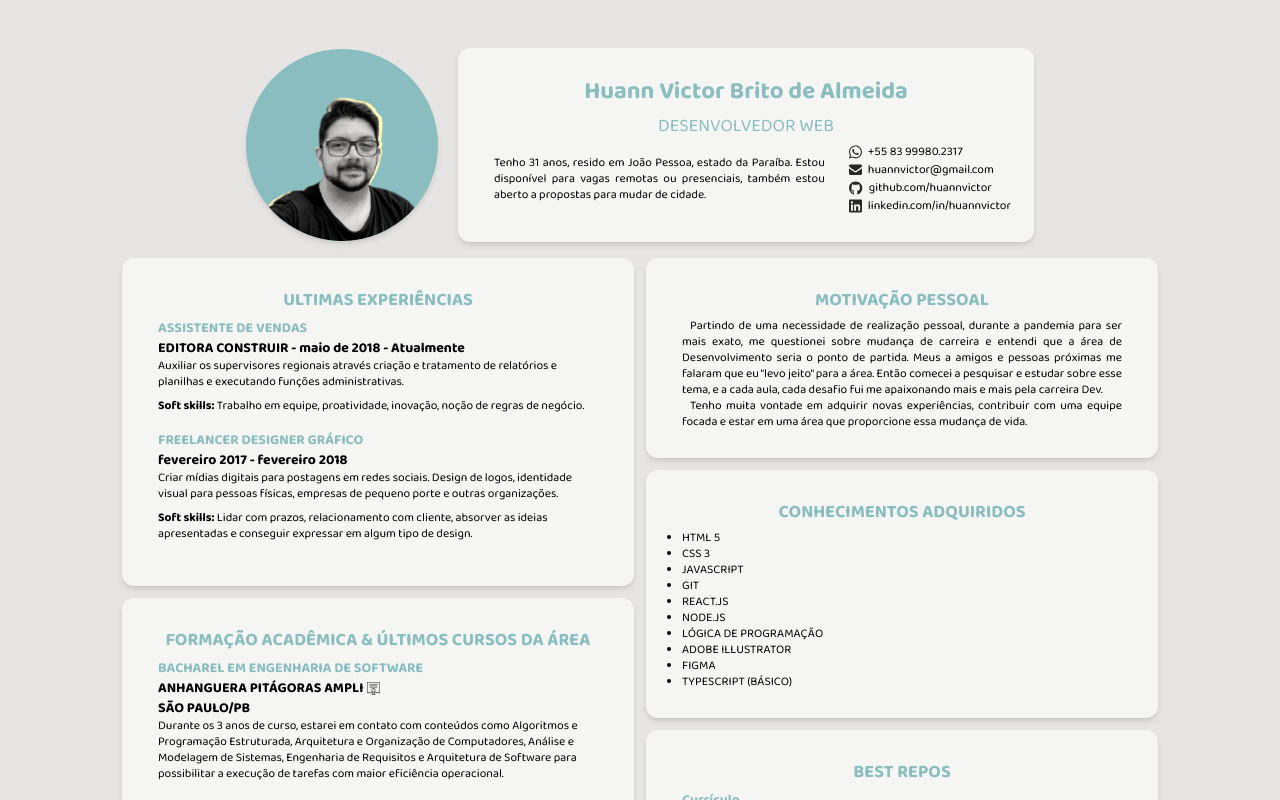
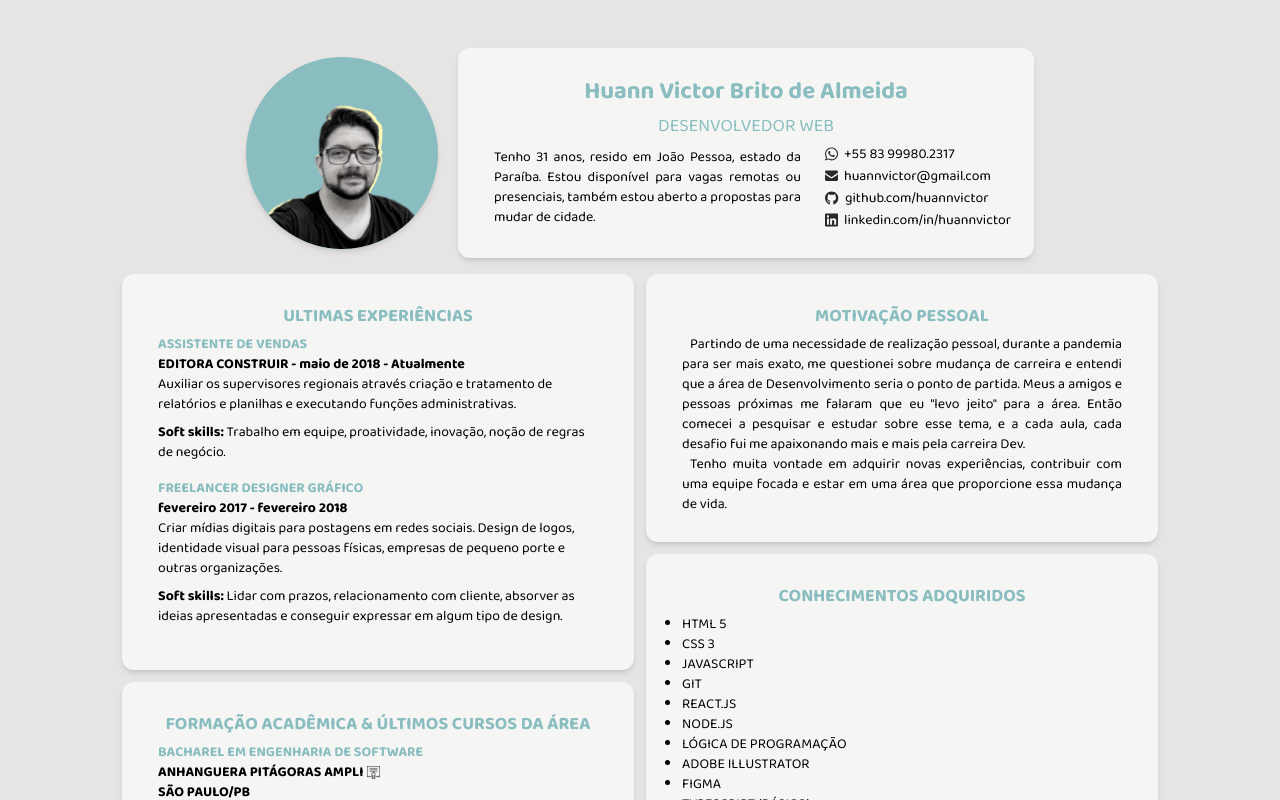
Before and after one commit to huannvictor/curriculo, a React (Create React App) app: page / in a window 1280 px wide. Shown: the top 800 px of the page. Built offline with nearby package versions, Linux system fonts and the light colour scheme.

Commit message:
tamanho da font alterado para melhorar leitura

```diff
--- a/src/App.jsx
+++ b/src/App.jsx
@@ -10,11 +10,11 @@ export function App() {
     <div className="App flex flex-col items-center justify-center gap-4 p-4">
       <Header className="justify-center sm:max-w-lg" />
       <div className="flex flex-col gap-3 sm:grid-cols-2 sm:flex-row">
-        <div className="left flex flex-col gap-3 text-xs sm:max-w-lg">
+        <div className="left flex flex-col gap-3 text-sm sm:max-w-lg">
           <LastXP />
           <Studies />
         </div>
-        <div className="left flex flex-col gap-3 text-xs sm:max-w-lg">
+        <div className="left flex flex-col gap-3 text-sm sm:max-w-lg">
           <PersonalMotivation />
           <KnowledgeApplication />
           <BestRepos />
--- a/src/components/BestRepos/index.jsx
+++ b/src/components/BestRepos/index.jsx
@@ -23,7 +23,7 @@ export function BestRepos() {
                     alt="ícone de link externo"
                   />
                 </strong>
-                <div className="content text-xs mb-2">
+                <div className="content text-sm mb-2">
                   <p>{content.description}</p>
                   <p>Tools: {content.tools}</p>
                   <span>
--- a/src/components/Header/index.jsx
+++ b/src/components/Header/index.jsx
@@ -16,7 +16,7 @@ export function Header() {
         <h2 className="text-base sm:text-lg text-brand-500">
           DESENVOLVEDOR WEB
         </h2>
-        <div className="flex flex-col sm:flex-row sm:items-center gap-6 text-xs">
+        <div className="flex flex-col sm:flex-row sm:items-center gap-6 text-sm">
           <p className="text-justify">
             Tenho 31 anos, resido em João Pessoa, estado da Paraíba. Estou
             disponível para vagas remotas ou presenciais, também estou aberto a
--- a/src/components/LastXP/index.jsx
+++ b/src/components/LastXP/index.jsx
@@ -16,8 +16,8 @@ export function LastXP() {
                   ? content.period
                   : `${content.company} - ${content.period}`}
               </strong>
-              <p className="text-xs mb-2">{content.description}</p>
-              <p className="text-xs mb-2">
+              <p className="text-sm mb-2">{content.description}</p>
+              <p className="text-sm mb-2">
                 <strong>Soft skills:</strong> {content.softSkills}
               </p>
             </div>
--- a/src/components/Studies/index.jsx
+++ b/src/components/Studies/index.jsx
@@ -21,7 +21,7 @@ export function Studies() {
                     content.place,
                   )}
                 </strong>
-                <div className="text-xs mb-2">
+                <div className="text-sm mb-2">
                   {subjectFunction(content.subject)}
                 </div>
               </div>
```
